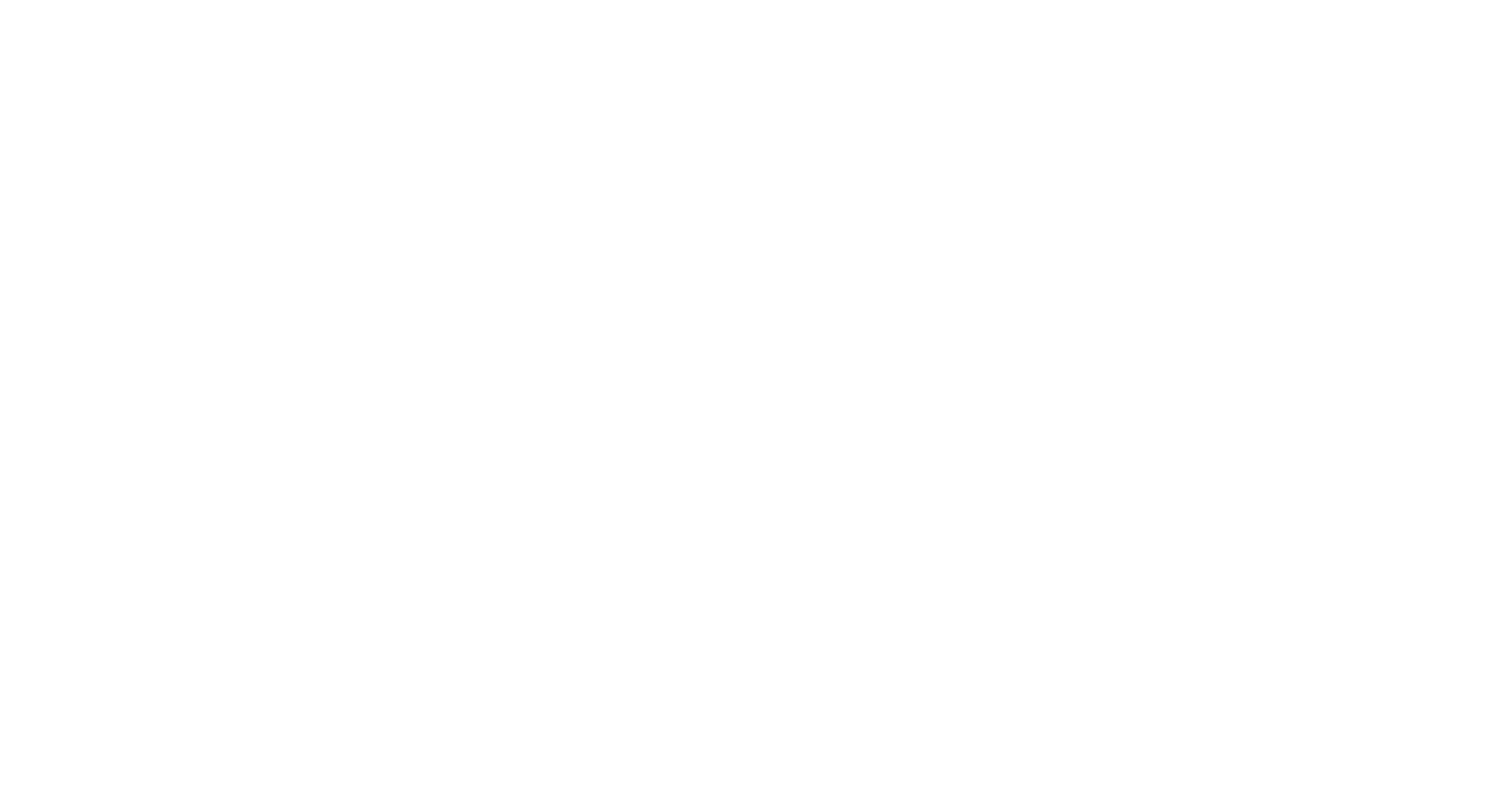
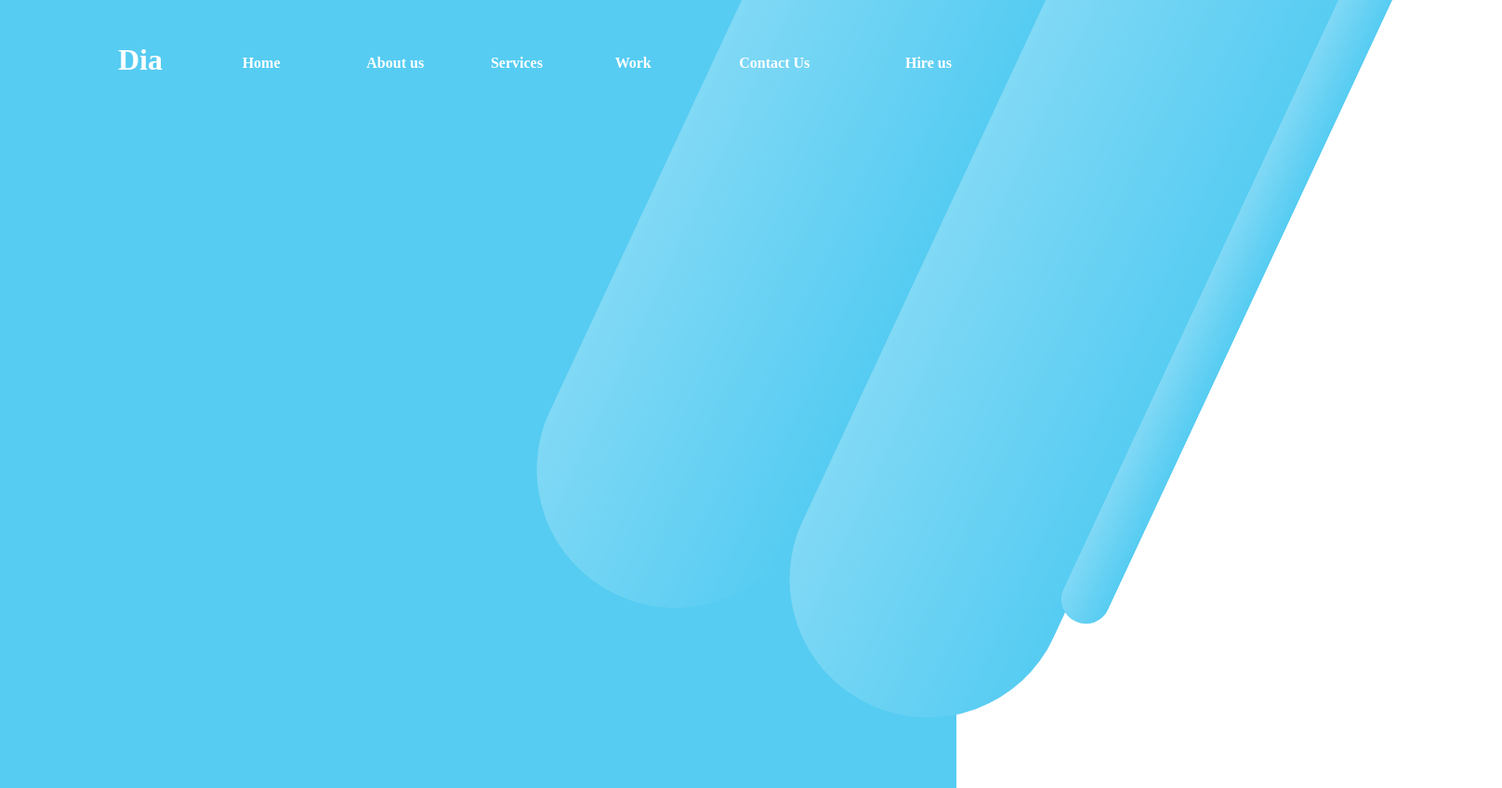
Before and after one commit to Eliza1717/Dia, a plain HTML site: page index.html in a window 1280 px wide. Shown: the whole page at 93% size, 1616 px wide, since content can reach past the window. Before the commit the page ends 800 px from the top, so only its background shows below. Drawn offline with Linux system fonts and the light colour scheme.

Commit message:
добавила стили и html код

```diff
--- a/index.html
+++ b/index.html
@@ -1,5 +1,5 @@
 <!DOCTYPE html>
-<html lang="ru">
+<html lang="en">
   <head>
     <meta charset="UTF-8" />
     <meta http-equiv="X-UA-Compatible" content="IE=edge" />
@@ -8,3 +8,26 @@
     <link rel="stylesheet" href="./fonts/fonts.css" />
     <link rel="stylesheet" href="./styles/style.css" />
   </head>
+  <body>
+    <main>
+      <div class="background__section">
+        <section>
+          <nav>
+            <ul class="menu__section">
+              <li class="menu__title dia ">Dia</li>
+              <li class="home">Home</li>
+              <li class="about_us">About us</li>
+              <li class="services">Services</li>
+              <li class="work">Work</li>
+              <li class="contact_us">Contact Us</li>
+              <li class="hire_us">Hire us</li>
+            </ul>
+          </nav>
+          <div class="blue__rectangle"></div>
+          <div class="blue__rectangle__2"></div>
+          <div class="blue__rectangle__3"></div>
+        </section>
+      </div>
+    </main>
+  </body>
+</html>
```
Also changed, not shown: images/Ellipse 3 (1).svg (added), images/Ellipse 3 (2).svg (added), images/Ellipse 3 (3).svg (added), images/Ellipse 3.svg (added).
